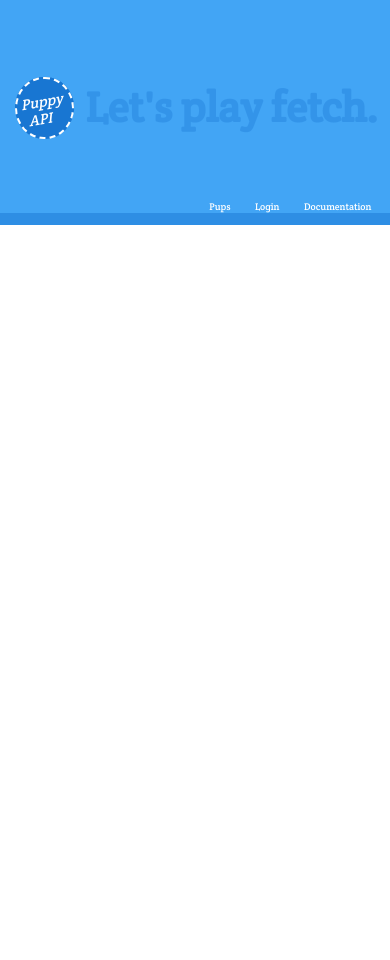
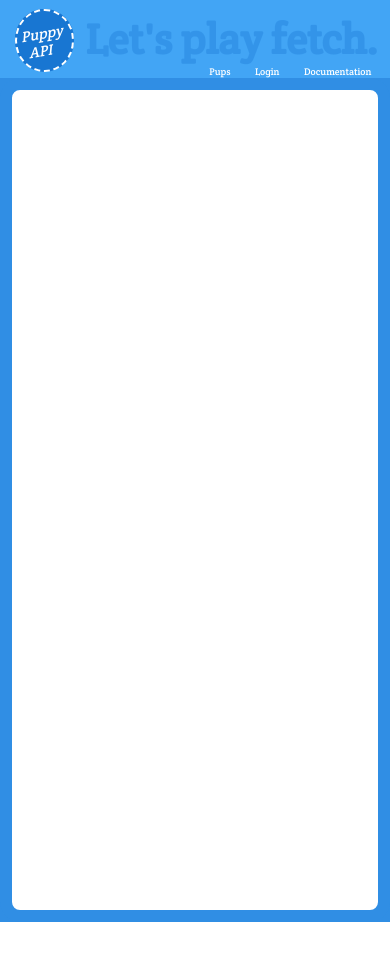
Before and after one commit to robpwatkins/puppyAPI, a React (Create React App) app in the folder client/: page / in a window 390 px wide. Shown: the top 960 px of the page. After the commit the page ends 922 px from the top, so only its background shows below. Built offline with nearby package versions, Linux system fonts and the light colour scheme.

Commit message:
ummmm we just got to 600px width responsiveness and looking great

```diff
--- a/client/src/App.css
+++ b/client/src/App.css
@@ -25,10 +25,10 @@ header {
   position: relative;
   display: flex;
   width: 100%;
-  height: 225px;
+  height: 20vw;
   align-items: center;
   background: #42A5F5;
-  border-bottom: 12px solid #1875d27a;
+  /* border-bottom: 12px solid #1875d27a; */
 }
 
 .badge-container {
@@ -41,16 +41,8 @@ header {
   border-radius: 50%;
 }
 
-.badge-padding {
+.badge {
   position: absolute;
-  top: 0;
-  width: 100%;
-  height: 100%;
-  /* padding: 7px; */
-}
-
-.badge {
-  /* position: absolute; */
   top: 0;
   display: flex;
   width: 100%;
@@ -134,7 +126,7 @@ nav a:nth-child(1) {
 }
 
 .landing-container {
-  background: #3495E9;
+  background: #308EE4;
 }
 
 
@@ -142,6 +134,6 @@ nav a:nth-child(1) {
   width: 100%;
   height: 100vh;
   background: white;
-  /* border: 7px solid #3495E9; */
-  /* border-radius: 15px; */
+  border: 12px solid #308EE4;
+  border-radius: 20px;
 }
--- a/client/src/components/Badge.js
+++ b/client/src/components/Badge.js
@@ -3,10 +3,8 @@ import React from 'react';
 const Badge = () => {
   return (
     <div className="badge-container">
-      <div className="badge-padding">
-        <div className="badge">
-          <div className="title">Puppy API</div>
-        </div>
+      <div className="badge">
+        <div className="title">Puppy API</div>
       </div>
     </div>
   )
```
